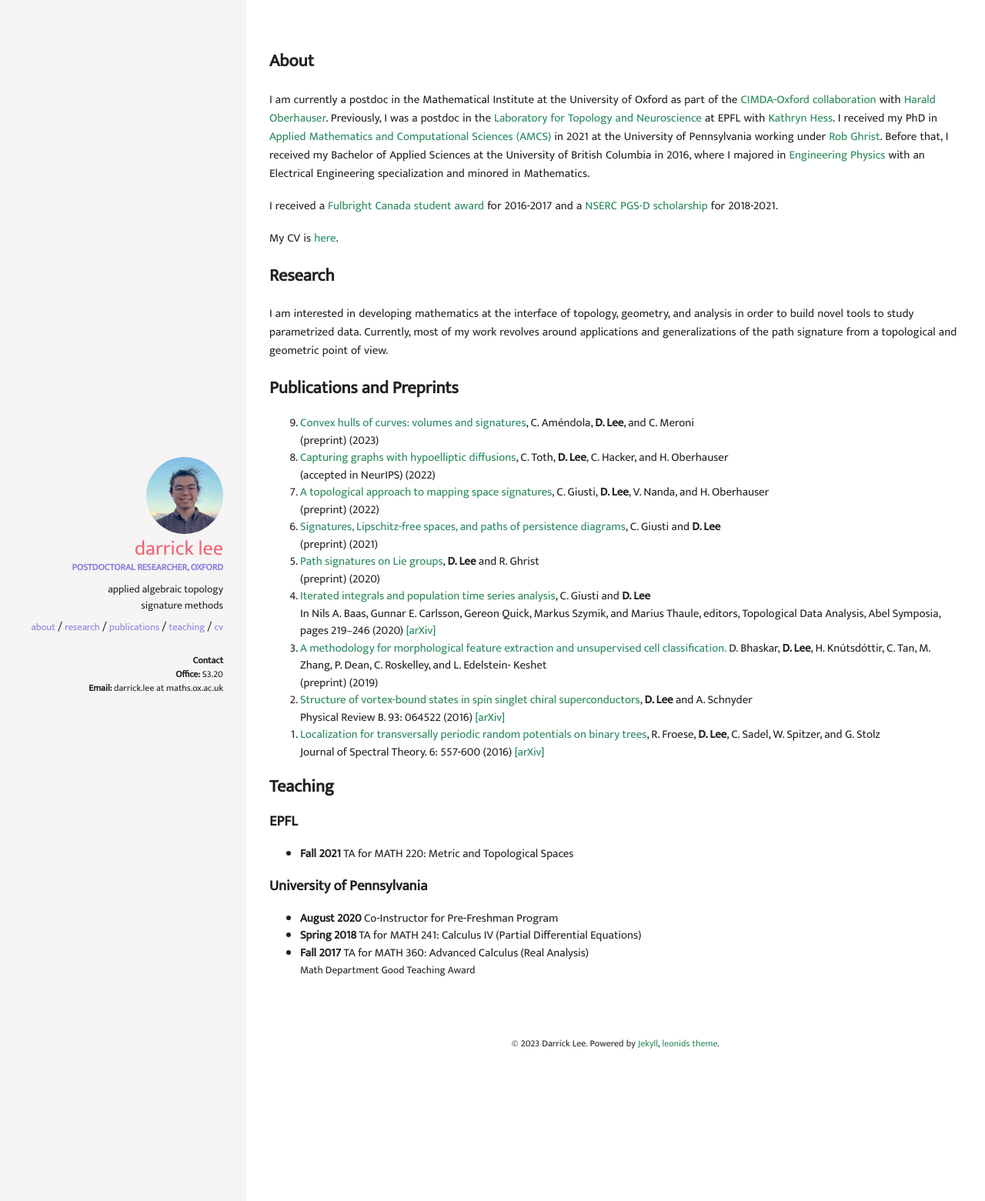
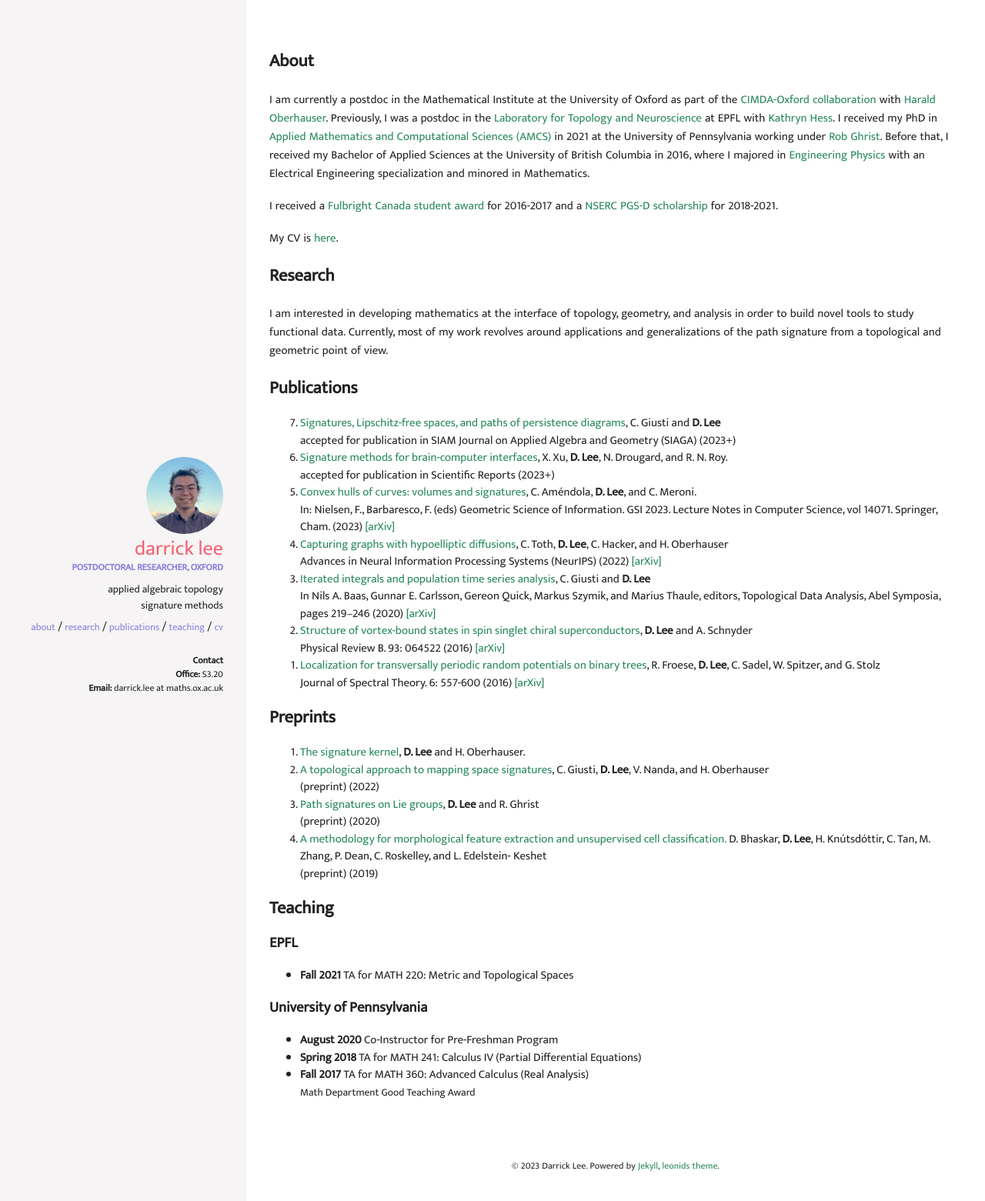
Before and after one commit to ldarrick/ldarrick.github.io, a Jekyll site: the page built from index.md, in a window 1280 px wide. Shown: the top 1561 px of the page at 77% size. Built offline with Jekyll 4.4.1, drawn with Linux system fonts in a browser that asks for light colours.

Commit message:
update web publications

```diff
--- a/index.md
+++ b/index.md
@@ -46,7 +46,7 @@ My CV is [here]({{site.url}}/cv/CV.pdf).
 
 ### Research {#research}
 
-I am interested in developing mathematics at the interface of topology, geometry, and analysis in order to build novel tools to study parametrized data. Currently, most of my work revolves around applications and generalizations of the path signature from a topological and geometric point of view.
+I am interested in developing mathematics at the interface of topology, geometry, and analysis in order to build novel tools to study functional data. Currently, most of my work revolves around applications and generalizations of the path signature from a topological and geometric point of view.
 
 
 <!------------------------------------------------------------------------------------------------>
@@ -75,27 +75,33 @@ For general multivariate time series, we compute the signed area for every pair
 
 <!------------------------------------------------------------------------------------------------>
 
-### Publications and Preprints {#publications}
+### Publications {#publications}
 
-0. [Convex hulls of curves: volumes and signatures](https://arxiv.org/abs/2301.09405), C. Améndola, <b>D. Lee</b>, and C. Meroni
-(preprint) (2023)
-0. [Capturing graphs with hypoelliptic diffusions](https://arxiv.org/abs/2205.14092), C. Toth, <b>D. Lee</b>, C. Hacker, and H. Oberhauser
-(accepted in NeurIPS) (2022)
-0. [A topological approach to mapping space signatures](https://arxiv.org/abs/2202.00491), C. Giusti, <b>D. Lee</b>, V. Nanda, and H. Oberhauser
-(preprint) (2022)
 0. [Signatures, Lipschitz-free spaces, and paths of persistence diagrams](https://arxiv.org/abs/2108.02727), C. Giusti and <b>D. Lee</b>
-(preprint) (2021)
-0. [Path signatures on Lie groups](https://arxiv.org/abs/2007.06633), <b>D. Lee</b> and R. Ghrist
-(preprint) (2020)
+accepted for publication in SIAM Journal on Applied Algebra and Geometry (SIAGA) (2023+)
+0. [Signature methods for brain-computer interfaces](https://assets.researchsquare.com/files/rs-2476159/v1/575d0a2286a3278150a115b4.pdf?c=1674177474), X. Xu, <b>D. Lee</b>, N. Drougard, and R. N. Roy.
+accepted for publication in Scientific Reports (2023+)
+0. [Convex hulls of curves: volumes and signatures](https://link.springer.com/chapter/10.1007/978-3-031-38271-0_45), C. Améndola, <b>D. Lee</b>, and C. Meroni.
+In: Nielsen, F., Barbaresco, F. (eds) Geometric Science of Information. GSI 2023. Lecture Notes in Computer Science, vol 14071. Springer, Cham. (2023) [[arXiv]](https://arxiv.org/abs/2301.09405)
+0. [Capturing graphs with hypoelliptic diffusions](https://openreview.net/pdf?id=KtDdr1zUE_1), C. Toth, <b>D. Lee</b>, C. Hacker, and H. Oberhauser
+Advances in Neural Information Processing Systems (NeurIPS) (2022) [[arXiv]](https://arxiv.org/abs/2205.14092)
 0. [Iterated integrals and population time series analysis](https://link.springer.com/chapter/10.1007/978-3-030-43408-3_9), C. Giusti and <b>D. Lee</b>
 In Nils A. Baas, Gunnar E. Carlsson, Gereon Quick, Markus Szymik, and Marius Thaule, editors, Topological Data Analysis, Abel Symposia, pages 219–246 (2020) [[arXiv]](https://arxiv.org/abs/1811.03558)
-0. [A methodology for morphological feature extraction and unsupervised cell classification.](https://www.biorxiv.org/content/10.1101/623793v1)  D. Bhaskar, <b>D. Lee</b>, H. Knútsdóttir, C. Tan, M. Zhang, P. Dean, C. Roskelley, and L. Edelstein- Keshet
-(preprint) (2019)
 0. [Structure of vortex-bound states in spin singlet chiral superconductors](https://journals.aps.org/prb/abstract/10.1103/PhysRevB.93.064522), <b>D. Lee</b> and A. Schnyder
 Physical Review B. 93: 064522 (2016) [[arXiv]](https://arxiv.org/abs/1508.05331)
 0. [Localization for transversally periodic random potentials on binary trees](https://www.ems-ph.org/journals/show_abstract.php?issn=1664-039X&vol=6&iss=3&rank=4), R. Froese, <b>D. Lee</b>, C. Sadel, W. Spitzer, and G. Stolz
 Journal of Spectral Theory. 6: 557-600 (2016) [[arXiv]](https://arxiv.org/abs/1408.3961)
 {: reversed="reversed"}
+
+
+### Preprints
+0. [The signature kernel](https://arxiv.org/abs/2305.04625), <b>D. Lee</b> and H. Oberhauser.
+0. [A topological approach to mapping space signatures](https://arxiv.org/abs/2202.00491), C. Giusti, <b>D. Lee</b>, V. Nanda, and H. Oberhauser
+(preprint) (2022)
+0. [Path signatures on Lie groups](https://arxiv.org/abs/2007.06633), <b>D. Lee</b> and R. Ghrist
+(preprint) (2020)
+0. [A methodology for morphological feature extraction and unsupervised cell classification.](https://www.biorxiv.org/content/10.1101/623793v1)  D. Bhaskar, <b>D. Lee</b>, H. Knútsdóttir, C. Tan, M. Zhang, P. Dean, C. Roskelley, and L. Edelstein- Keshet
+(preprint) (2019)
 
 
 <!------------------------------------------------------------------------------------------------>
```
